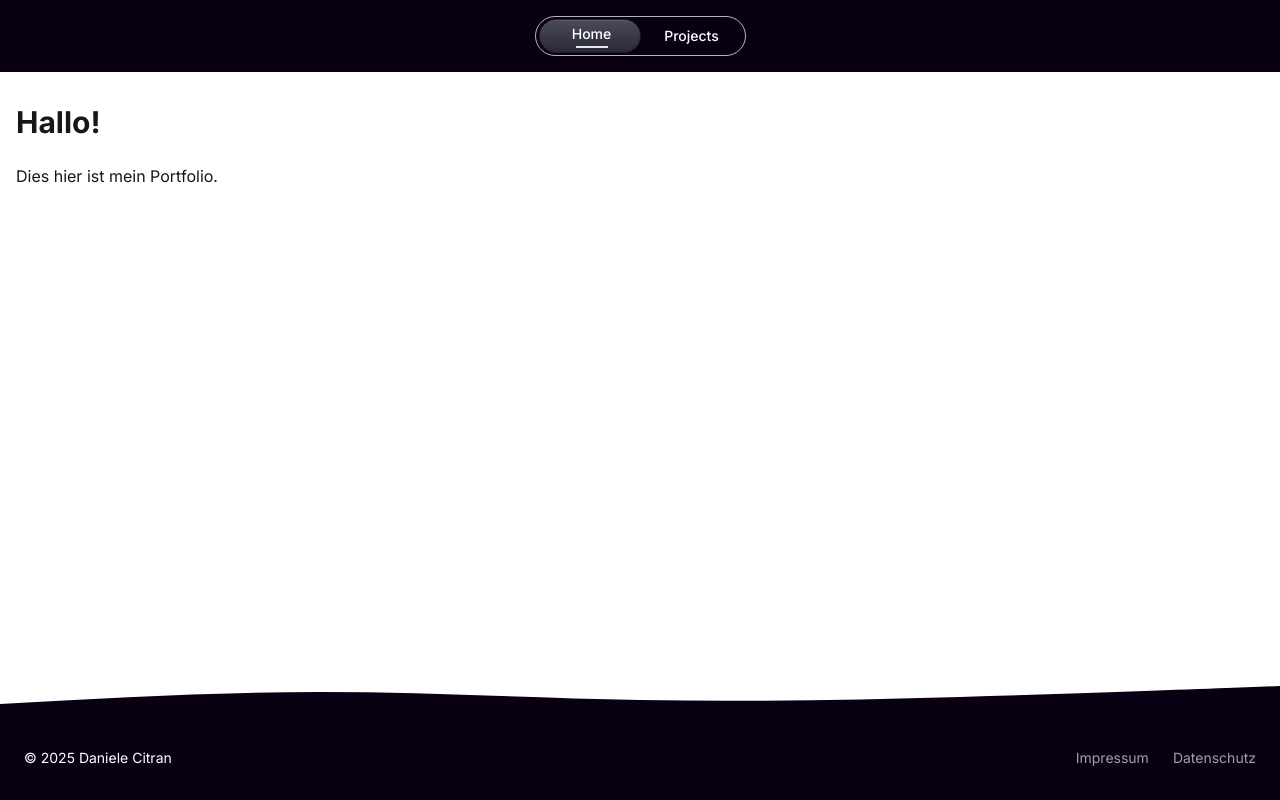
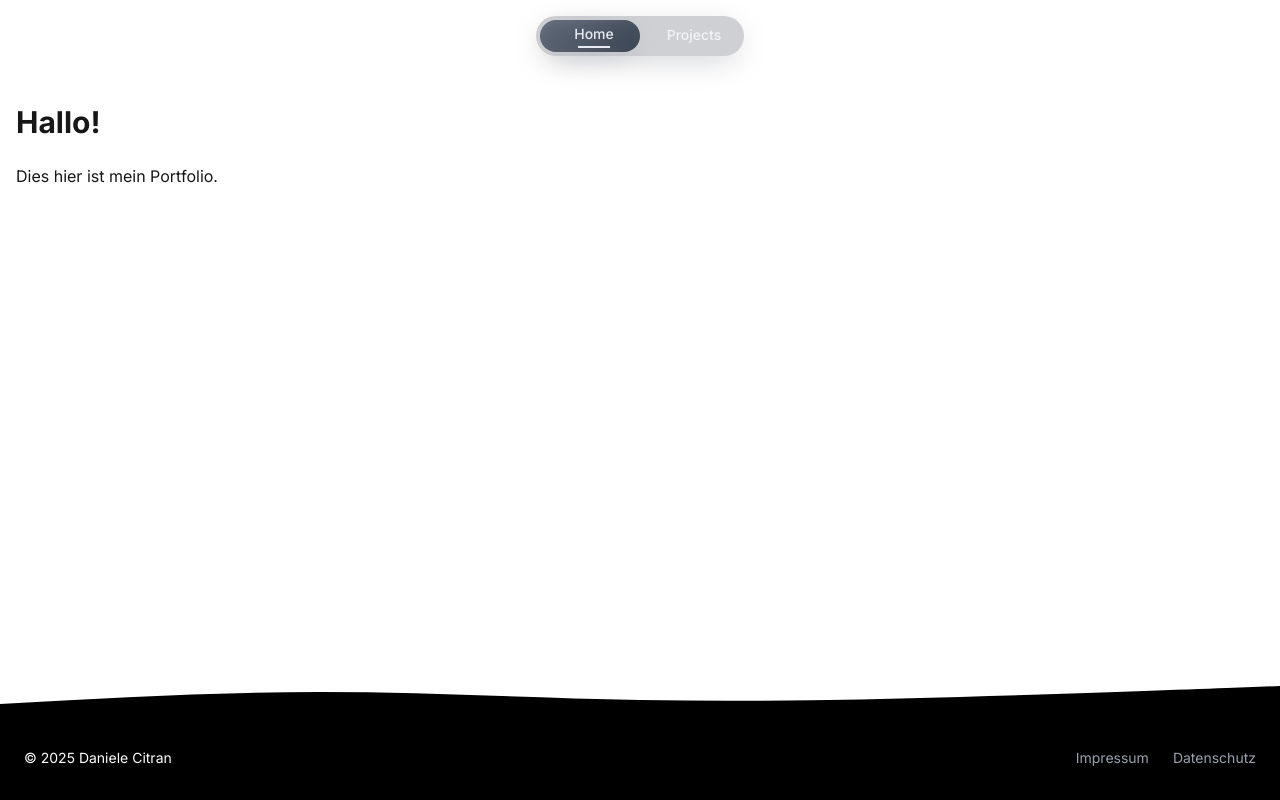
Before and after one commit to danielecitran/my-portfolio, a Next.js app: page / in a window 1280 px wide. Built offline with nearby package versions, Linux system fonts and the light colour scheme.

Commit message:
Update header and footer design

```diff
--- a/app/components/footer.tsx
+++ b/app/components/footer.tsx
@@ -12,21 +12,21 @@ export default function Footer() {
                     className="absolute bottom-0 w-full h-full"
                 >
                     <path
-                        fill="#0a0014"
+                        fill="#000000"
                         d="M0,320L0,280C120,260,240,240,360,240C480,240,600,260,720,266.7C840,273,960,267,1080,256.7C1200,247,1320,233,1380,226.7L1440,220L1440,320L1380,320C1320,320,1200,320,1080,320C960,320,840,320,720,320C600,320,480,320,360,320C240,320,120,320,60,320L0,320Z"
                     ></path>
                 </svg>
             </div>
 
             {/* Footer content */}
-            <div className="bg-[#0a0014] py-8 px-6">
+            <div className="bg-black py-8 px-6">
                 <div className="container mx-auto flex justify-between items-center">
                     <div className="text-white text-sm">© 2025 Daniele Citran</div>
                     <div className="flex space-x-6">
-                        <Link href="./impressum" className="text-gray-400 hover:text-gray-300 text-sm transition-colors">
+                        <Link href="./impressum" className="text-gray-400 hover:text-white text-sm transition-colors duration-200">
                             Impressum
                         </Link>
-                        <Link href="./datenschutz" className="text-gray-400 hover:text-gray-300 text-sm transition-colors">
+                        <Link href="./datenschutz" className="text-gray-400 hover:text-white text-sm transition-colors duration-200">
                             Datenschutz
                         </Link>
                     </div>
--- a/app/components/header.tsx
+++ b/app/components/header.tsx
@@ -15,9 +15,9 @@ export default function Header() {
     }, [pathname])
 
     return (
-        <header className="bg-[#0a0014] py-4">
+        <header className="bg-transparent py-4 sticky top-0 z-50">
             <div className="container mx-auto flex justify-center">
-                <nav className="bg-transparent border border-white/70 rounded-full flex items-center relative h-10 pl-1.5 pr-[3px] py-1">
+                <nav className="bg-gray-900/20 backdrop-blur-xl rounded-full flex items-center relative h-10 px-2 py-1 w-[208px] shadow-[0_8px_32px_-8px_rgba(15,23,42,0.25)] hover:shadow-[0_8px_32px_-4px_rgba(15,23,42,0.3)] transition-all duration-300">
                     {/* Animated background indicator */}
                     <motion.div
                         className="absolute rounded-full z-0"
@@ -35,24 +35,25 @@ export default function Header() {
                             width: "100px",
                             height: "32px",
                             left: "4px",
-                            background: "linear-gradient(to bottom, #4a4a5a, #2a2a35)",
-                            boxShadow: "0 0 0 1px rgba(255, 255, 255, 0.1), inset 0 1px 0 rgba(255, 255, 255, 0.1)",
+                            background: "linear-gradient(145deg, rgba(51, 65, 85, 0.6), rgba(30, 41, 59, 0.8))",
+                            boxShadow: "0 8px 32px -12px rgba(15, 23, 42, 0.35)",
+                            backdropFilter: "blur(6px)",
                         }}
                     />
 
                     {/* Navigation buttons container */}
-                    <div className="flex items-center z-10 relative">
+                    <div className="flex items-center z-10 relative space-x-0">
                         {/* Home button */}
                         <Link
                             href="./"
-                            className="w-[100px] h-8 flex flex-col justify-center items-center text-white text-sm font-medium"
+                            className="w-[100px] h-8 inline-flex flex-col items-center justify-center text-slate-100/95 text-sm font-medium transition-colors duration-200 hover:text-white"
                             onClick={() => setActiveTab(0)}
                         >
-                            <span>Home</span>
+                            <span className="mb-0.5">Home</span>
                             {pathname === "/" && (
                                 <motion.div
-                                    className="h-[2px] w-8 mt-0.5"
-                                    style={{ backgroundColor: "hsl(214.3 31.8% 91.4%)" }}
+                                    className="h-[2px] w-8"
+                                    style={{ backgroundColor: "rgba(241, 245, 249, 0.95)" }}
                                     initial={{ opacity: 0, width: 0 }}
                                     animate={{ opacity: 1, width: 32 }}
                                     transition={{ duration: 0.3, delay: 0.2 }}
@@ -63,14 +64,14 @@ export default function Header() {
                         {/* Projects button */}
                         <Link
                             href="./projects"
-                            className="w-[100px] h-8 flex flex-col justify-center items-center text-white text-sm font-medium"
+                            className="w-[100px] h-8 inline-flex flex-col items-center justify-center text-slate-100/95 text-sm font-medium transition-colors duration-200 hover:text-white"
                             onClick={() => setActiveTab(1)}
                         >
-                            <span>Projects</span>
+                            <span className="mb-0.5">Projects</span>
                             {pathname === "/projects" && (
                                 <motion.div
-                                    className="h-[2px] w-8 mt-0.5"
-                                    style={{ backgroundColor: "hsl(214.3 31.8% 91.4%)" }}
+                                    className="h-[2px] w-8"
+                                    style={{ backgroundColor: "rgba(241, 245, 249, 0.95)" }}
                                     initial={{ opacity: 0, width: 0 }}
                                     animate={{ opacity: 1, width: 32 }}
                                     transition={{ duration: 0.3, delay: 0.2 }}
```
